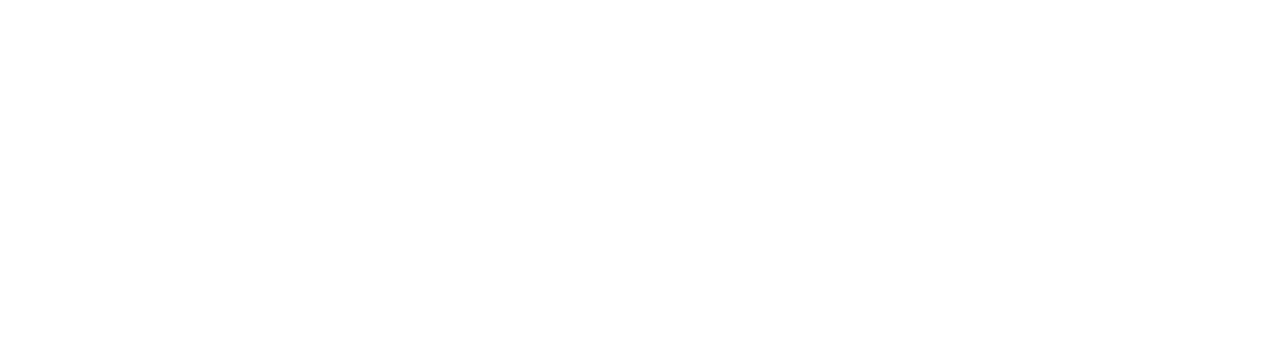
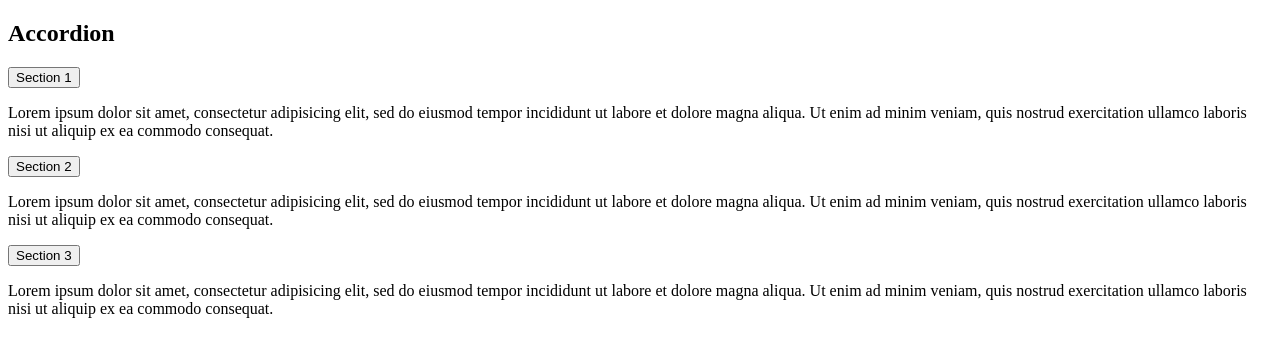
Before and after one commit to j3ffh95/js_accordion, a plain HTML site: page index.html in a window 1280 px wide. Drawn offline with Linux system fonts and the light colour scheme.

Commit message:
added the html markup

```diff
--- a/index.html
+++ b/index.html
@@ -8,6 +8,37 @@
     <title>JS Accordion</title>
   </head>
   <body>
+    <h2>Accordion</h2>
+
+    <button class="accordion">Section 1</button>
+    <div class="panel">
+      <p>
+        Lorem ipsum dolor sit amet, consectetur adipisicing elit, sed do eiusmod
+        tempor incididunt ut labore et dolore magna aliqua. Ut enim ad minim
+        veniam, quis nostrud exercitation ullamco laboris nisi ut aliquip ex ea
+        commodo consequat.
+      </p>
+    </div>
+
+    <button class="accordion">Section 2</button>
+    <div class="panel">
+      <p>
+        Lorem ipsum dolor sit amet, consectetur adipisicing elit, sed do eiusmod
+        tempor incididunt ut labore et dolore magna aliqua. Ut enim ad minim
+        veniam, quis nostrud exercitation ullamco laboris nisi ut aliquip ex ea
+        commodo consequat.
+      </p>
+    </div>
+
+    <button class="accordion">Section 3</button>
+    <div class="panel">
+      <p>
+        Lorem ipsum dolor sit amet, consectetur adipisicing elit, sed do eiusmod
+        tempor incididunt ut labore et dolore magna aliqua. Ut enim ad minim
+        veniam, quis nostrud exercitation ullamco laboris nisi ut aliquip ex ea
+        commodo consequat.
+      </p>
+    </div>
     <script src="./main.js"></script>
   </body>
 </html>
```
